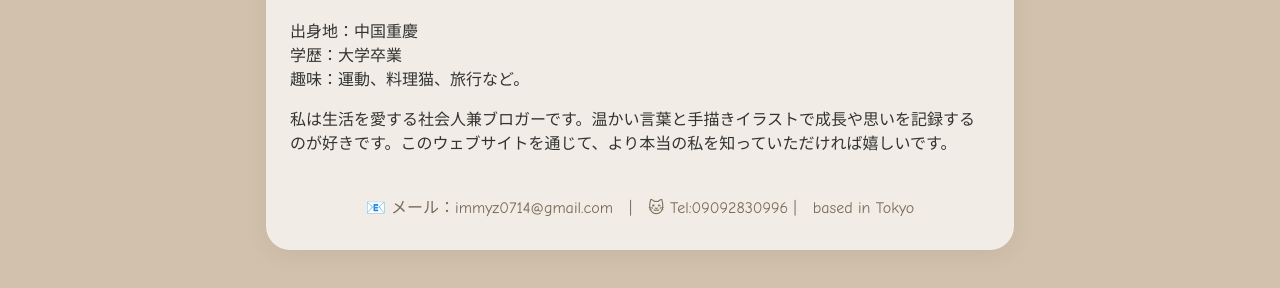
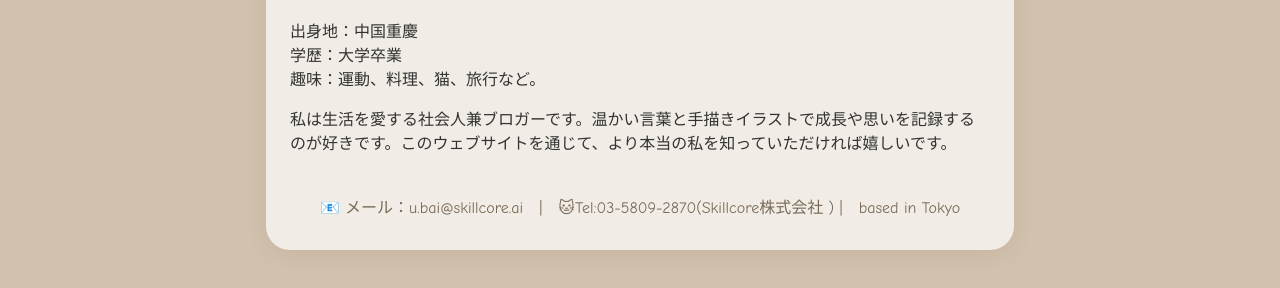
Before and after one commit to may698/may-personal-website, a plain HTML site: page index.html in a window 1280 px wide. Shown: the part 440-728 px from the top of the page. Drawn offline with Linux system fonts and the light colour scheme; a web font is replaced by a local one.

Commit message:
add homepage

```diff
--- a/index.html
+++ b/index.html
@@ -135,20 +135,20 @@
             <h1>こんにちは、私は梅雨竹です！</h1>
             <p>出身地：中国重慶<br>
             学歴：大学卒業<br>
-            趣味：運動、料理猫、旅行など。</p>
+            趣味：運動、料理、猫、旅行など。</p>
             <p>私は生活を愛する社会人兼ブロガーです。温かい言葉と手描きイラストで成長や思いを記録するのが好きです。このウェブサイトを通じて、より本当の私を知っていただければ嬉しいです。</p>
         </div>
         <div id="career" class="section">
             <h2>職業・専門分野の紹介</h2>
             <ul>
                 <li><strong>スキル：</strong>COBOL、Python開発、データ分析、Webフロントエンド、コンテンツ制作</li>
-                <li><strong>職務経験：</strong>1年のIT企業での開発およびプロジェクト管理経験</li>
+                <li><strong>職務経験：</strong>1年のIT企業での開発およびプロジェクトテスト経験</li>
                 <li><strong>プロジェクト事例：</strong>企業公式サイト構築、データ可視化プラットフォーム、個人ブログシステムなど</li>
             </ul>
             <p>私の<a href="https://docs.google.com/spreadsheets/d/1zIUt3Tf9nP0-JHxTX1O4w_97hqirhzlPUv_NLTbsQjg/edit?usp=drive_link" target="_blank">履歴書</a>をオンラインでご覧いただけます。または下記の方法でご連絡ください！</p>
         </div>
         <div class="contact">
-            📧 メール：immyz0714@gmail.com &nbsp; | &nbsp; 🐱 Tel:09092830996 | &nbsp; based in Tokyo
+            📧 メール：u.bai@skillcore.ai &nbsp; | &nbsp; 🐱Tel:03-5809-2870(Skillcore株式会社 ) | &nbsp; based in Tokyo
         </div>
     </div>
 </body>
```
